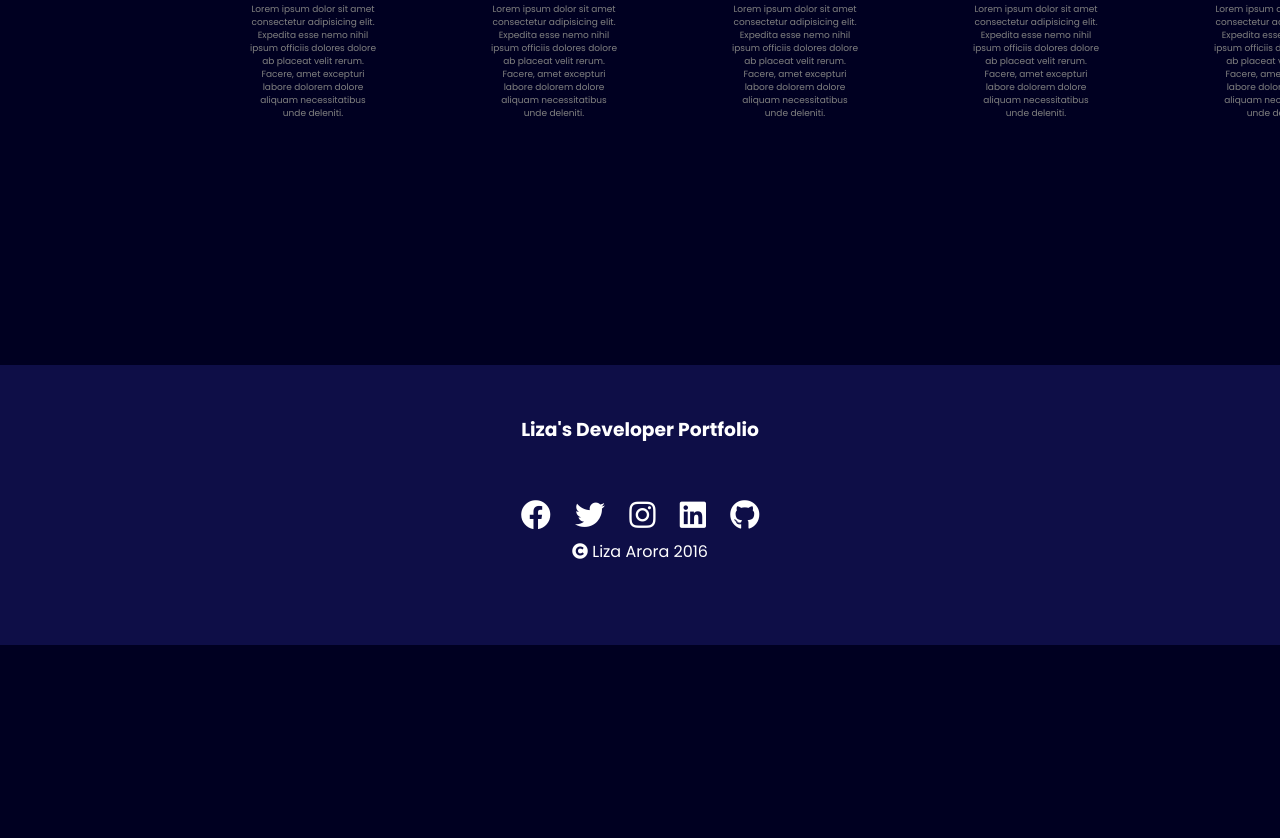
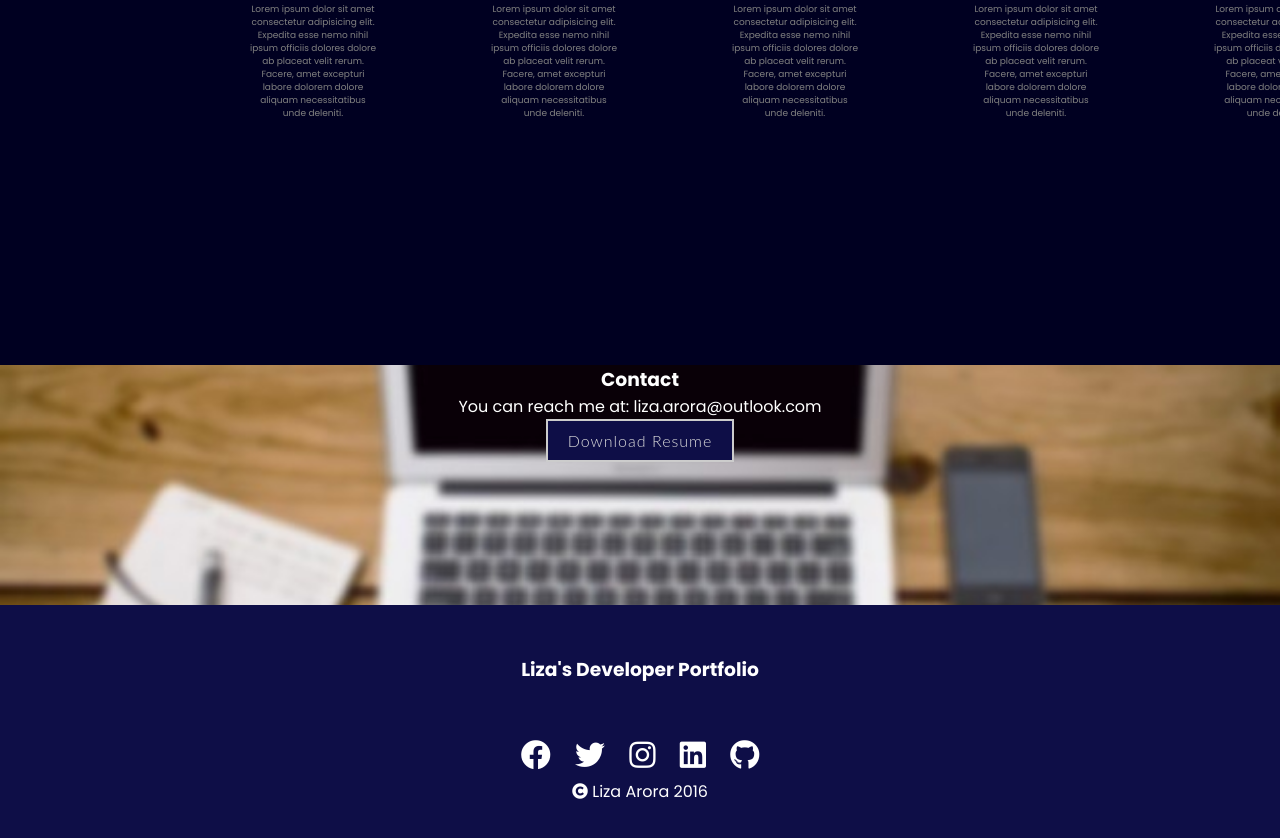
Before and after one commit to liza-arora-git/liza-portfolio, a plain HTML site: page index.html in a window 1280 px wide. Shown: the part 956-1794 px from the top of the page. Before the commit the page ends 1601 px from the top, so only its background shows below. Drawn offline with nearby package versions, Linux system fonts and the light colour scheme.

Commit message:
Added and customised 'Donwload Resume' button

```diff
--- a/index.html
+++ b/index.html
@@ -26,8 +26,7 @@
                     <li>Services</a></li>
                     <li><a href="/">
                     <li>Projects</a></li>
-                    <li><a href="/">
-                    <li>Contact Me</a></li>
+                    <li><a href="#contact">Contact</a></li>
                     </a>
                 </ul>
             </div>
@@ -107,6 +106,12 @@
         });
     </script>
 
+    <section id="contact">
+        <h3>Contact</h3>
+        <p>You can reach me at: liza.arora@outlook.com</p>
+        <a class= "resume-btn" href="Liza Arora Resume.pdf" target="_blank">Download Resume</a>
+    </section>
+
     <footer>
         <div class="content">
             <h3>Liza's Developer Portfolio</h3>
@@ -114,6 +119,9 @@
         <div class="footerFirst">
 
         </div>
+
+
+
         <div class="social-icons">
             <a href="#" target="_blank"><i class="fab fa-facebook"></i></a>
             <a href="#" target="_blank"><i class="fab fa-twitter"></i></a>
--- a/style.css
+++ b/style.css
@@ -161,3 +161,30 @@ footer{
     margin: 0 10px;
     font-size: 30px;
 }
+
+#contact{
+    background-image: url('laptop-blur.jpg');
+    background-size: cover;
+    background-position: center;
+    background-attachment: fixed;
+    background-repeat: no-repeat;
+    background-color: rgb(0, 0, 33);
+    color: #fff;
+    text-align: center;
+    height: 15rem;
+}
+
+a.resume-btn {
+    background: none;
+    display: inline-block;
+    padding: 10px 20px;
+    color: rgb(221, 221, 221);
+    background-color: rgb(14, 14, 71);
+    border: 2px solid #ccc;
+    font-family: "Lato", sans-serif;
+    font-size: 16px;
+    font-weight: 300;
+    text-decoration: none;
+    letter-spacing: 1px;
+    transition: all .3s ease-in-out;
+}
```
Also changed, not shown: laptop-blur.jpg (added), 1 other file.
